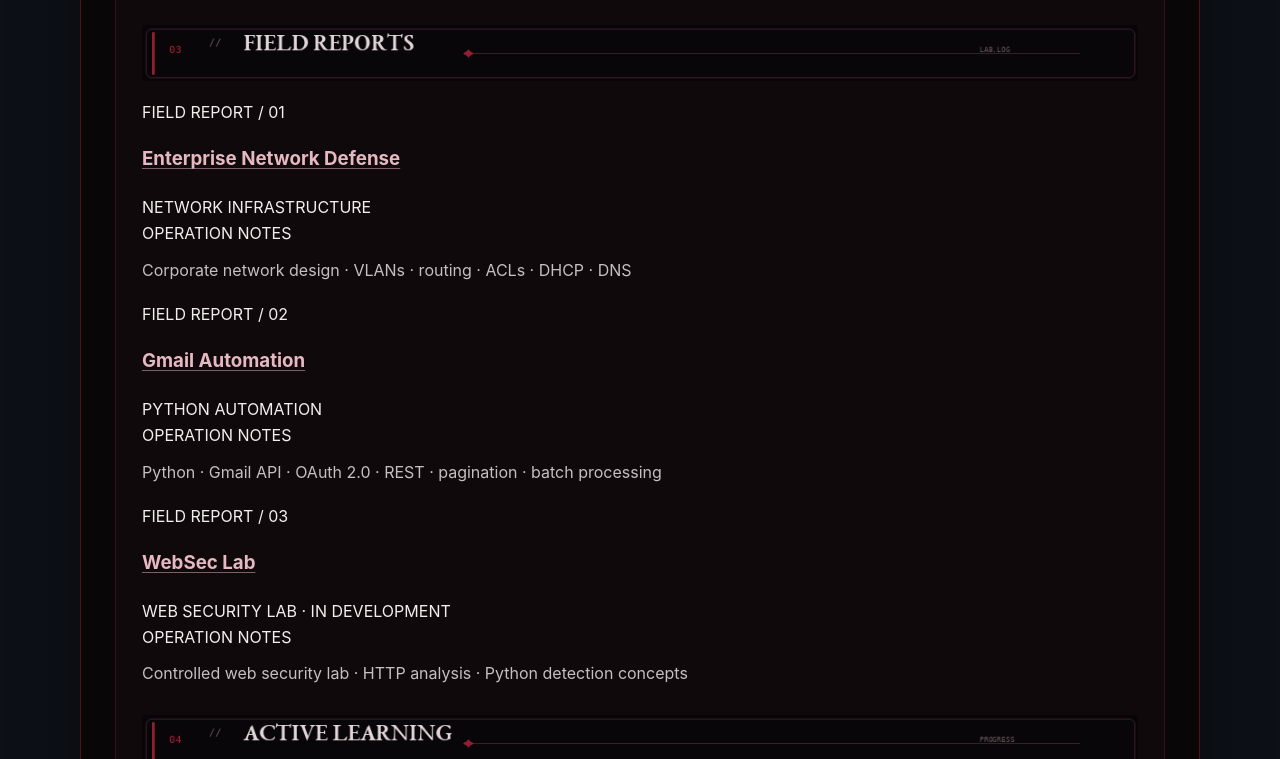
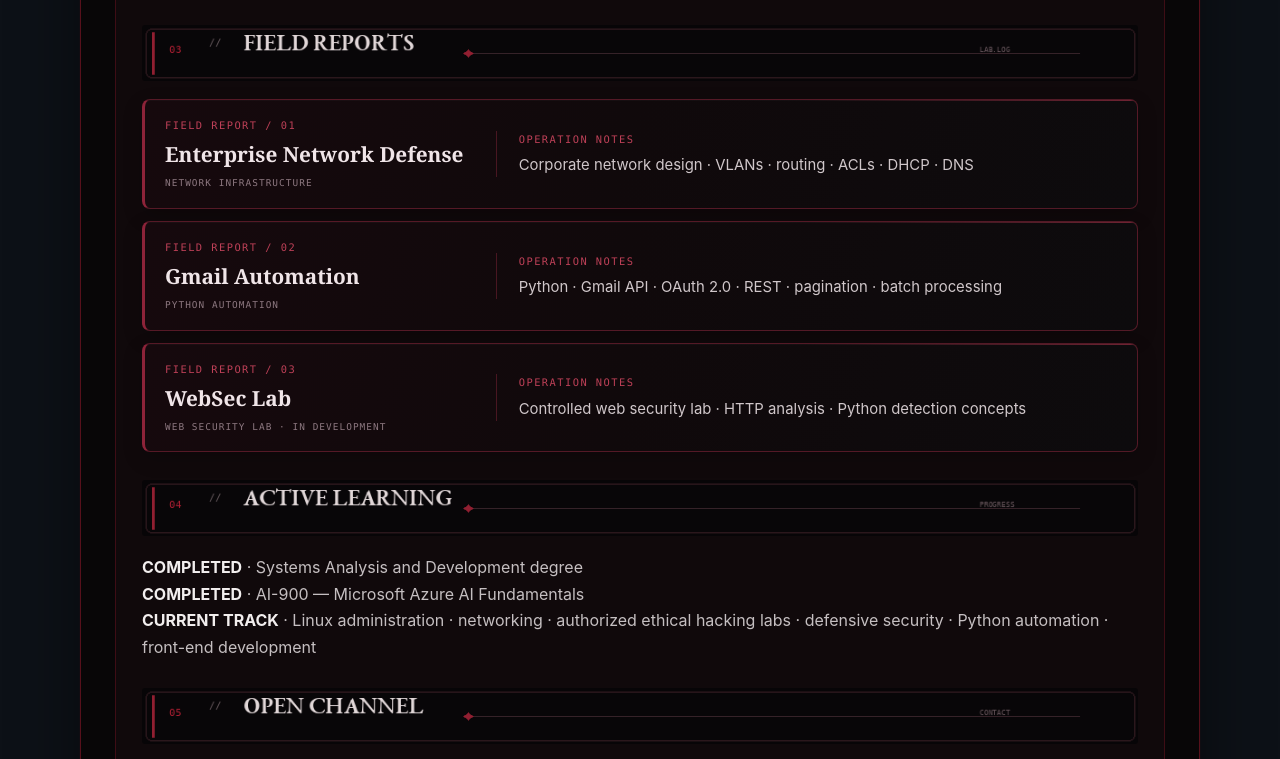
Before and after one commit to john-root-opsec/john-root-opsec, a plain HTML site: page index.html in a window 1280 px wide. Shown: the part 3740-4499 px from the top of the page. Drawn offline with Linux system fonts and the light colour scheme.

Commit message:
Style Field Reports cards with burgundy CSS

```diff
--- a/style.css
+++ b/style.css
@@ -125,3 +125,131 @@ details p { margin-bottom: 0; }
   .details-content { padding: 13px; }
   th, td { padding: 9px 10px; font-size: .88rem; }
 }
+
+
+/* Field Reports — CSS project cards */
+.project-list {
+  display: grid;
+  gap: 12px;
+  margin: 12px 0 24px;
+}
+
+.project-card {
+  display: grid;
+  grid-template-columns: minmax(220px, 0.82fr) minmax(0, 1.65fr);
+  align-items: center;
+  gap: 22px;
+  position: relative;
+  overflow: hidden;
+  padding: 17px 20px;
+  background: linear-gradient(105deg, #16090d 0%, #10090b 48%, #0d0b0d 100%);
+  border: 1px solid rgba(112, 32, 49, 0.72);
+  border-left: 3px solid #8d2339;
+  border-radius: 8px;
+  box-shadow: inset 0 1px 0 rgba(255, 255, 255, 0.025), 0 7px 20px rgba(0, 0, 0, 0.18);
+  transition: transform 180ms ease, border-color 180ms ease, background 180ms ease;
+}
+
+.project-card::after {
+  content: "";
+  position: absolute;
+  top: 0;
+  right: 0;
+  width: 34%;
+  height: 1px;
+  background: linear-gradient(90deg, transparent, rgba(151, 43, 64, 0.7));
+}
+
+.project-card:hover {
+  transform: translateX(3px);
+  border-color: #8a263b;
+  background: linear-gradient(105deg, #1b0b10 0%, #12090c 55%, #0e0b0d 100%);
+}
+
+.project-heading {
+  min-width: 0;
+}
+
+.project-index,
+.project-type,
+.notes-label {
+  display: block;
+  color: #9e5362;
+  font-family: ui-monospace, SFMono-Regular, Menlo, Consolas, monospace;
+  font-size: 0.65rem;
+  letter-spacing: 0.14em;
+  text-transform: uppercase;
+}
+
+.project-index {
+  margin-bottom: 7px;
+  color: #bd4057;
+}
+
+.project-card h3 {
+  margin: 0 0 8px;
+  color: #f0e5e8;
+  font-family: Georgia, "Times New Roman", serif;
+  font-size: clamp(1.05rem, 1.7vw, 1.3rem);
+  line-height: 1.25;
+}
+
+.project-card h3 a {
+  color: inherit;
+  text-decoration: none;
+}
+
+.project-card h3 a:hover {
+  color: #f0b6c2;
+  text-decoration: underline;
+  text-decoration-color: #8b263b;
+  text-underline-offset: 4px;
+}
+
+.project-type {
+  color: #8d7880;
+  font-size: 0.59rem;
+  letter-spacing: 0.11em;
+}
+
+.project-notes {
+  min-width: 0;
+  padding-left: 22px;
+  border-left: 1px solid rgba(112, 32, 49, 0.58);
+}
+
+.notes-label {
+  margin-bottom: 6px;
+  color: #bd4057;
+}
+
+.project-notes p {
+  margin: 0;
+  color: #d0c7ca;
+  font-size: 0.93rem;
+  line-height: 1.55;
+}
+
+@media (max-width: 680px) {
+  .project-card {
+    grid-template-columns: 1fr;
+    gap: 12px;
+    padding: 15px 16px;
+  }
+
+  .project-notes {
+    padding: 11px 0 0;
+    border-left: 0;
+    border-top: 1px solid rgba(112, 32, 49, 0.58);
+  }
+}
+
+@media (prefers-reduced-motion: reduce) {
+  .project-card {
+    transition: none;
+  }
+
+  .project-card:hover {
+    transform: none;
+  }
+}
```
